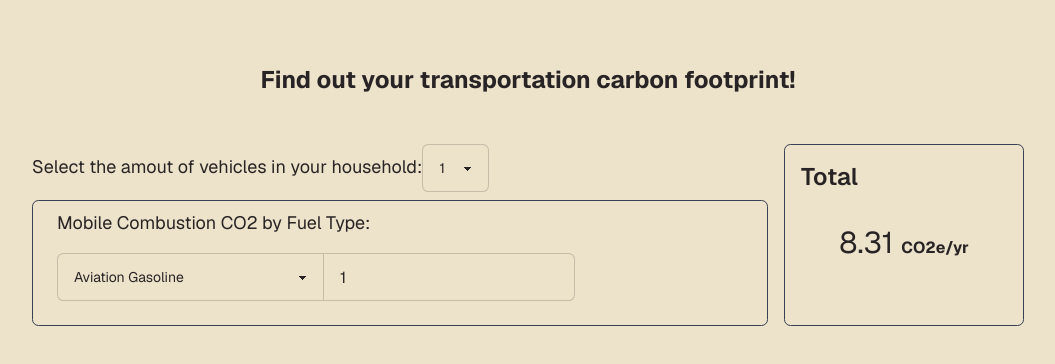
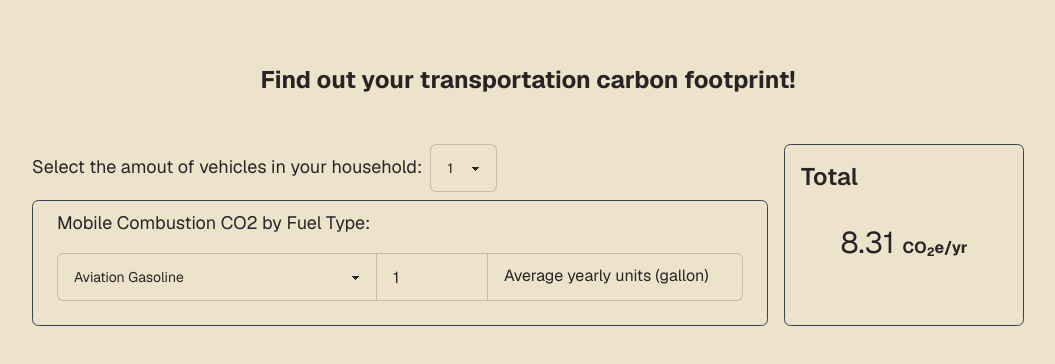
Before and after one commit to andregodoy0/carbon-footprint-calculator, a Next.js app: page / in a window 1280 px wide. Shown: the top 364 px of the page, without its empty margins (112-1167 px from the left). Built offline with nearby package versions, Linux system fonts and the light colour scheme.

Commit message:
Add unit description

```diff
--- a/src/app/_components/CarbonSource.tsx
+++ b/src/app/_components/CarbonSource.tsx
@@ -30,7 +30,7 @@ const CarbonSource = ({ source, transportIndex }: { source: EmissionData; transp
           data: {
             transportIndex,
             emissionId: source.emission.id,
-            currentFactor: source.emission.options[selected]!.factor,
+            currentFactor: source.emission.options[selected]?.factor ?? source.emission.options[0]!.factor,
           },
         })
       }
@@ -56,15 +56,20 @@ const CarbonSource = ({ source, transportIndex }: { source: EmissionData; transp
             ))}
           </select>
           {source.emission.multiplierDescription && (
+            <>
               <input
                 type="number"
-              className="input input-bordered join-item"
+                className="input input-bordered join-item w-28"
                 placeholder={source.emission.multiplierDescription}
                 value={multiplier}
                 step={1}
                 onClick={(e) => setMultiplier((e.target as EventTarget & HTMLInputElement).valueAsNumber)}
                 onChange={(e) => setMultiplier(e.target.valueAsNumber)}
               />
+              <div className="input input-bordered join-item w-80 leading-8 pt-1.5">
+                {source.emission.multiplierDescription} ({source.emission.options[selected]?.unit})
+              </div>
+            </>
           )}
         </div>
       </div>
--- a/src/app/_components/EmissionPanel.tsx
+++ b/src/app/_components/EmissionPanel.tsx
@@ -30,7 +30,7 @@ const EmissionPanel = () => {
           <div className="mb-2">
             <span className="text-lg">Select the amout of vehicles in your household:</span>
             <select
-              className="select select-bordered"
+              className="ml-2 select select-bordered"
               onChange={(e) => dispatch({ type: 'change_transport_amount', data: { totalTransports: parseInt(e.target.value) } })}
               value={transportModes.length}
             >
@@ -51,9 +51,11 @@ const EmissionPanel = () => {
         </div>
         <div className="justify-end min-w-60 w-60 text-center card p-4 card-bordered border-gray-700">
           <h2 className="text-2xl card-title">Total</h2>
-          <div className="card-body flex flex-row items-baseline m-auto">
+          <div className="card-body flex flex-row items-baseline m-auto px-1">
             <span className="text-3xl">{totalemission}</span>
-            <span className="font-bold">CO2e/yr</span>
+            <span className="font-bold">
+              CO<sub>2</sub>e/yr
+            </span>
           </div>
         </div>
       </div>
--- a/src/server/emission_factors.ts
+++ b/src/server/emission_factors.ts
@@ -19,7 +19,7 @@ export const EMISSION_FACTORS: readonly EmissionFactor[] = Object.freeze([
     id: 2,
     name: 'Mobile Combustion CO2',
     property: 'Fuel Type',
-    multiplierDescription: 'Average yearly mileage',
+    multiplierDescription: 'Average yearly units',
     options: [
       { name: 'Aviation Gasoline', factor: [8.31, 0, 0], unit: 'gallon' },
       { name: 'Biodiesel (100%)', factor: [9.45, 0, 0], unit: 'gallon' },
```
Lines whose indentation alone changed are shown as unchanged.
